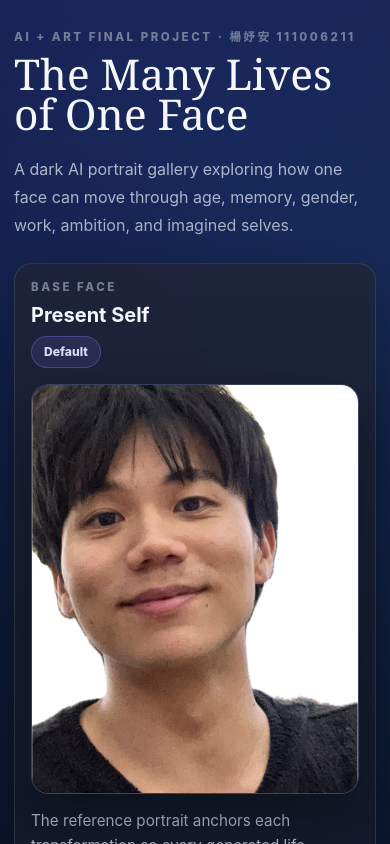
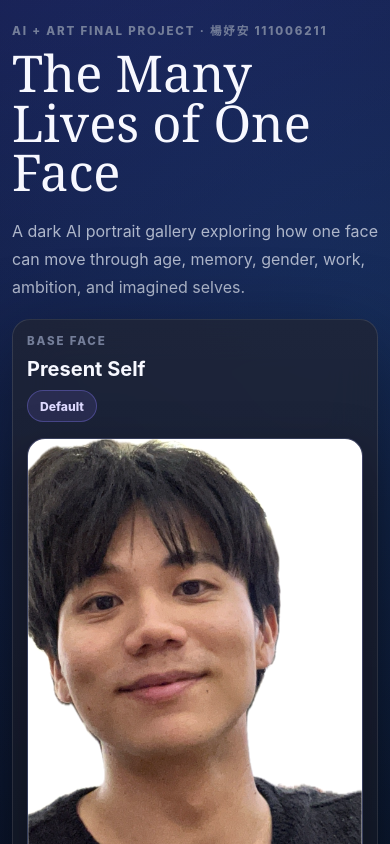
Before and after one commit to nahathaiw/AI_and_Arts, a React (Vite) app in the folder frontend/: page / in a window 390 px wide. Shown: the top 844 px of the page. Built offline with nearby package versions, Linux system fonts and the light colour scheme; no server answers.

Commit message:
update the front end for mobile desktop tablet

```diff
--- a/frontend/src/styles.css
+++ b/frontend/src/styles.css
@@ -74,6 +74,7 @@ button {
 
 img {
   max-width: 100%;
+  height: auto;
 }
 
 .app-shell,
@@ -130,9 +131,13 @@ img {
 
 .gallery-layout {
   display: grid;
-  grid-template-columns: minmax(280px, 0.82fr) minmax(0, 1.28fr);
-  gap: 22px;
-  align-items: stretch;
+  grid-template-columns: minmax(280px, 0.9fr) minmax(0, 1.5fr);
+  gap: 24px;
+  align-items: start;
+}
+
+.gallery-layout > * {
+  min-width: 0;
 }
 
 .panel,
@@ -155,12 +160,28 @@ img {
   min-height: 100%;
 }
 
+.base-panel {
+  display: grid;
+  align-content: start;
+  gap: 18px;
+}
+
+.portrait-panel {
+  display: grid;
+  align-content: start;
+  gap: 18px;
+}
+
 .panel-header {
   display: flex;
   align-items: flex-start;
   justify-content: space-between;
   gap: 18px;
-  margin-bottom: 16px;
+  margin-bottom: 0;
+}
+
+.panel-header > div {
+  min-width: 0;
 }
 
 .panel-header h2,
@@ -170,6 +191,7 @@ img {
   font-weight: 650;
   line-height: 1.1;
   letter-spacing: 0;
+  overflow-wrap: anywhere;
 }
 
 .status-pill,
@@ -217,11 +239,12 @@ img {
 .base-preview {
   aspect-ratio: 4 / 5;
   box-shadow: 0 20px 52px rgba(0, 0, 0, 0.38);
+  width: 100%;
 }
 
 .portrait-preview {
   aspect-ratio: 4 / 5;
-  margin-top: 18px;
+  margin-top: 0;
   box-shadow:
     0 30px 76px rgba(0, 0, 0, 0.5),
     var(--glow);
@@ -263,7 +286,7 @@ img {
 .upload-section {
   display: grid;
   gap: 10px;
-  margin-top: 18px;
+  margin-top: 0;
 }
 
 .upload-input {
@@ -349,7 +372,7 @@ img {
 .gender-toggle {
   display: grid;
   gap: 10px;
-  margin-top: 18px;
+  margin-top: 0;
   border: 1px solid rgba(139, 124, 255, 0.22);
   border-radius: 16px;
   padding: 14px;
@@ -401,7 +424,7 @@ img {
 }
 
 .error-message {
-  margin-top: 14px;
+  margin-top: 0;
   border: 1px solid rgba(255, 124, 159, 0.36);
   background: rgba(255, 124, 159, 0.1);
   color: #ffc4d1;
@@ -420,7 +443,69 @@ img {
   display: flex;
   flex-wrap: wrap;
   gap: 10px;
-  margin-top: 18px;
+  margin-top: 0;
+}
+
+@media (min-width: 981px) {
+  .gallery-layout {
+    grid-template-columns: minmax(320px, 0.82fr) minmax(0, 1.6fr);
+  }
+
+  .base-panel {
+    max-width: 420px;
+    justify-self: start;
+  }
+
+  .portrait-panel {
+    width: min(100%, 860px);
+    justify-self: center;
+  }
+
+  .portrait-panel .panel-copy {
+    max-width: 60ch;
+  }
+}
+
+@media (max-width: 1024px) {
+  .app-shell,
+  .gallery-page {
+    padding: 38px 24px 52px;
+  }
+
+  .app-container {
+    gap: 20px;
+  }
+
+  .gallery-layout {
+    gap: 20px;
+  }
+
+  .panel,
+  .prompt-box {
+    padding: 20px;
+  }
+
+  .hero h1 {
+    font-size: clamp(2.4rem, 8vw, 4.6rem);
+  }
+
+  .hero p:last-child,
+  .portrait-panel .panel-copy {
+    max-width: 100%;
+  }
+}
+
+@media (min-width: 881px) and (max-width: 1024px) {
+  .gallery-layout {
+    grid-template-columns: minmax(260px, 0.88fr) minmax(0, 1.22fr);
+  }
+
+  .base-panel,
+  .portrait-panel {
+    width: 100%;
+    max-width: none;
+    justify-self: stretch;
+  }
 }
 
 .generate-button {
@@ -523,6 +608,7 @@ img {
   color: var(--muted);
   font-size: 0.82rem;
   line-height: 1.45;
+  overflow-wrap: anywhere;
 }
 
 .compare-view {
@@ -679,7 +765,7 @@ img {
   }
 }
 
-@media (max-width: 980px) {
+@media (max-width: 880px) {
   .app-shell,
   .gallery-page {
     padding-top: 34px;
@@ -687,6 +773,13 @@ img {
 
   .gallery-layout {
     grid-template-columns: 1fr;
+  }
+
+  .base-panel,
+  .portrait-panel {
+    width: 100%;
+    max-width: none;
+    justify-self: stretch;
   }
 
   .identity-grid {
@@ -697,13 +790,47 @@ img {
 @media (max-width: 720px) {
   .app-shell,
   .gallery-page {
-    padding: 28px 14px 42px;
+    padding: 24px 14px 38px;
+  }
+
+  .app-container {
+    gap: 18px;
   }
 
   .panel,
   .prompt-box {
     border-radius: 18px;
     padding: 16px;
+  }
+
+  .hero {
+    text-align: left;
+  }
+
+  .hero h1 {
+    font-size: clamp(2.25rem, 13vw, 3.4rem);
+    line-height: 0.98;
+  }
+
+  .hero p:last-child {
+    margin-left: 0;
+    margin-right: 0;
+  }
+
+  .project-label,
+  .section-label,
+  .eyebrow {
+    letter-spacing: 0.16em;
+  }
+
+  .gallery-layout {
+    grid-template-columns: 1fr;
+    gap: 18px;
+  }
+
+  .base-panel,
+  .portrait-panel {
+    gap: 16px;
   }
 
   .panel-header {
@@ -719,12 +846,27 @@ img {
   .action-row {
     display: grid;
     grid-template-columns: 1fr;
+    gap: 10px;
   }
 
   .upload-button,
   .generate-button,
   .secondary-button {
     width: 100%;
+  }
+
+  .base-preview,
+  .portrait-preview,
+  .compare-grid figure {
+    aspect-ratio: auto;
+  }
+
+  .base-preview img,
+  .portrait-preview img,
+  .compare-grid img {
+    width: 100%;
+    height: auto;
+    object-fit: contain;
   }
 
   .compare-grid,
@@ -738,12 +880,21 @@ img {
 }
 
 @media (max-width: 520px) {
-  .hero {
-    text-align: left;
+  .app-shell,
+  .gallery-page {
+    padding: 22px 12px 34px;
   }
 
-  .hero p:last-child {
-    margin-left: 0;
+  .panel,
+  .prompt-box {
+    padding: 14px;
+  }
+
+  .status-pill,
+  .status-badge {
+    max-width: 100%;
+    white-space: normal;
+    text-align: center;
   }
 
   .identity-grid {
@@ -763,3 +914,9 @@ img {
     height: 80px;
   }
 }
+
+@media (min-width: 521px) and (max-width: 720px) {
+  .identity-grid {
+    grid-template-columns: repeat(2, minmax(0, 1fr));
+  }
+}
```
